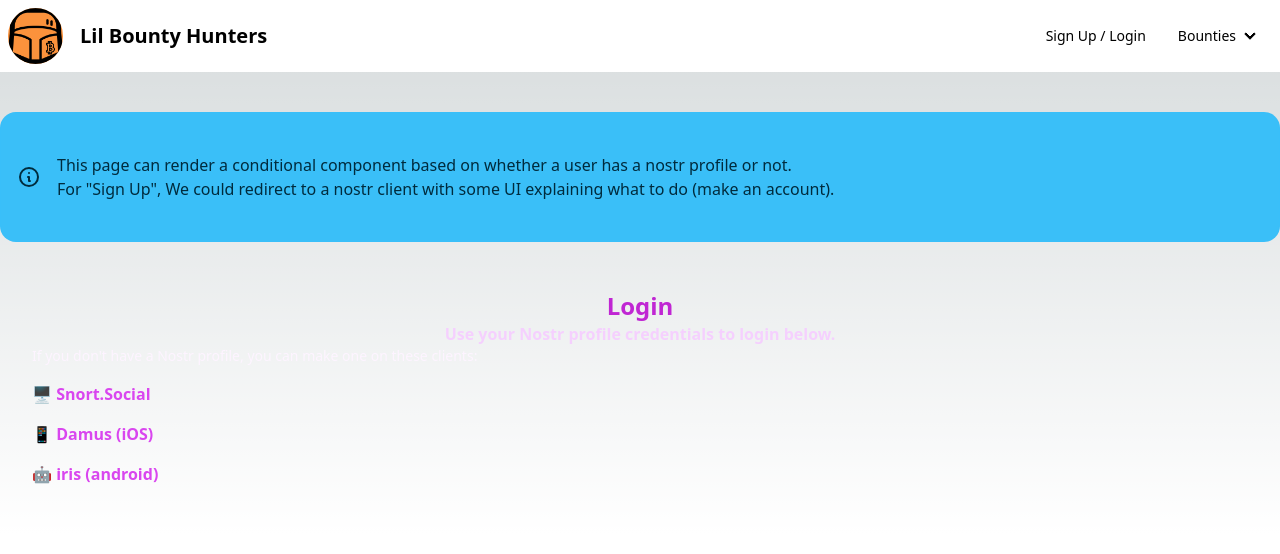
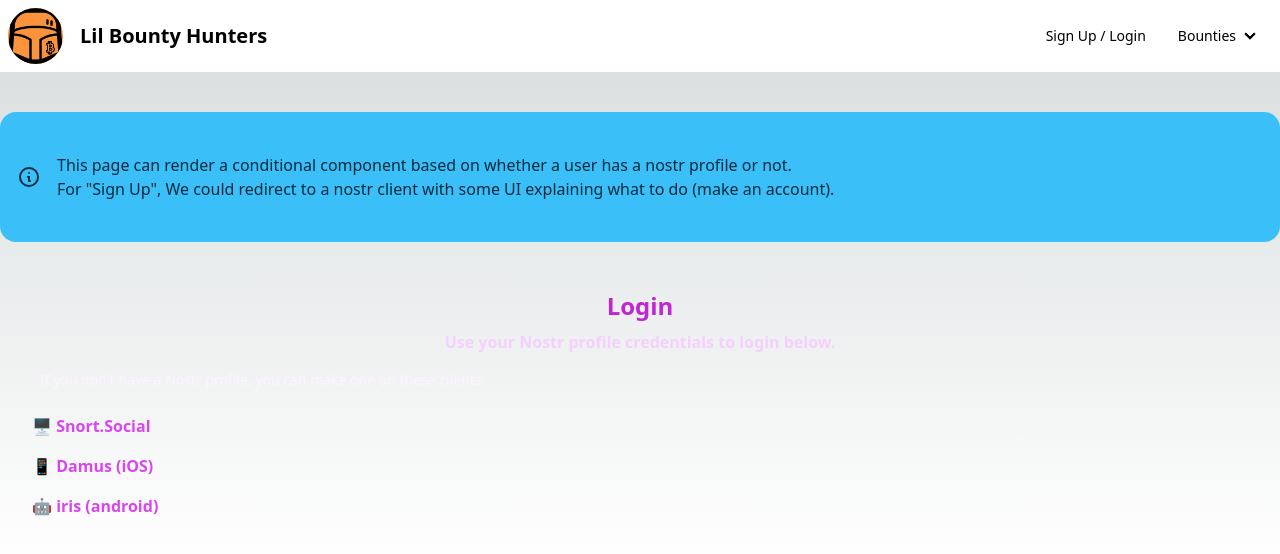
Before and after one commit to extrapockets/household-bounties, a Next.js app in the folder lil-hunters/: page /auth/login in a window 1280 px wide. Shown: the top 554 px of the page. Built offline with nearby package versions, Linux system fonts and the light colour scheme.

Commit message:
little more padding

```diff
--- a/lil-hunters/components/LoginForm.jsx
+++ b/lil-hunters/components/LoginForm.jsx
@@ -6,10 +6,10 @@ const LoginForm = () => {
   return (
     <section className="w-full max-w-full flex-start flex-col">
       <h1 className="text-2xl font-bold text-fuchsia-600 text-center">Login</h1>
-      <h2 className="text-md font-semibold text-fuchsia-200 text-center">
+      <h2 className="text-md font-semibold text-fuchsia-200 text-center p-2">
         Use your Nostr profile credentials to login below.
       </h2>
-      <p className="text-sm font-medium text-fuchsia-50">
+      <p className="text-sm font-medium text-fuchsia-50 p-2">
         If you don't have a Nostr profile, you can make one on these clients:
       </p>
       <div className="grid gap-y-4 py-4">
```
